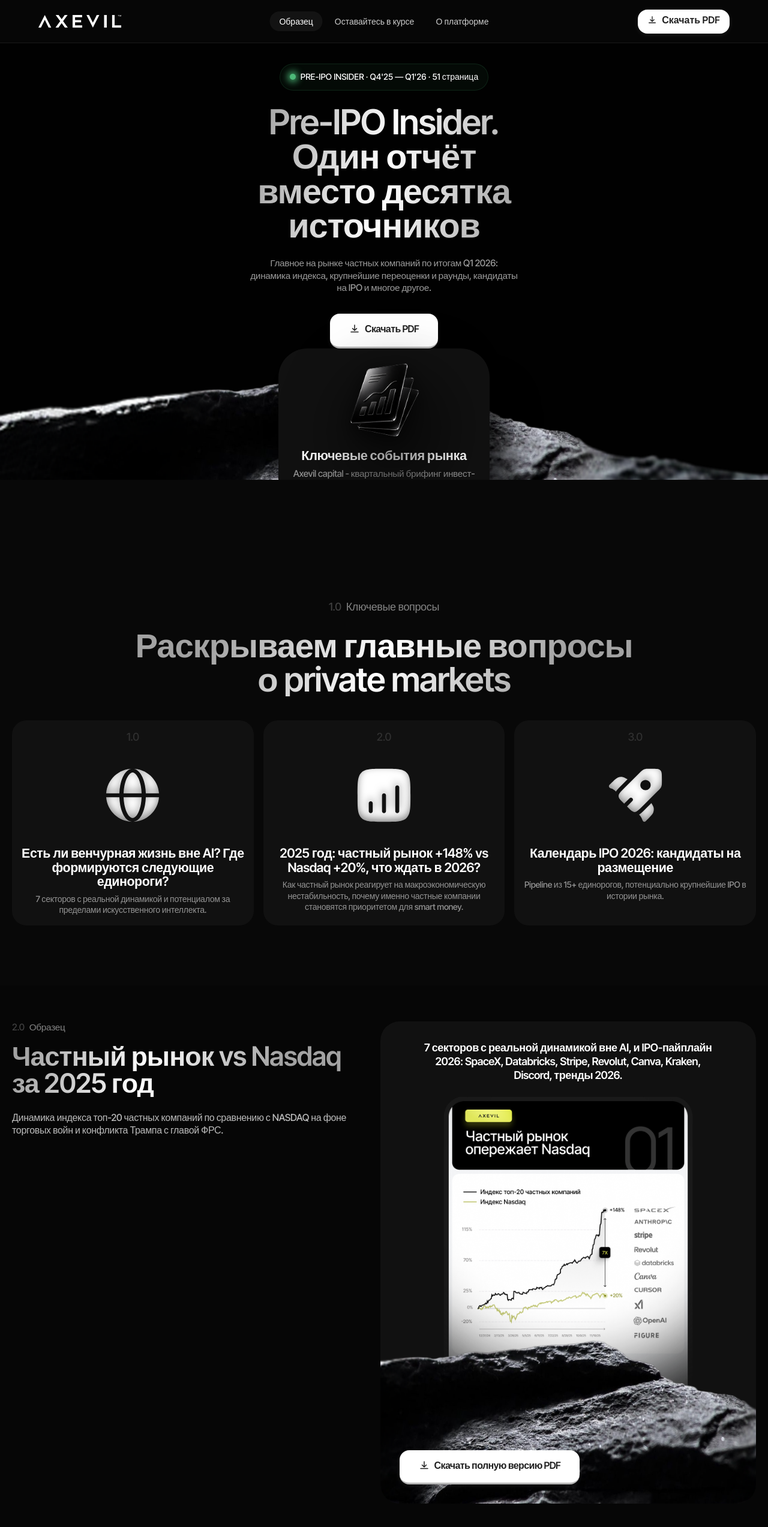
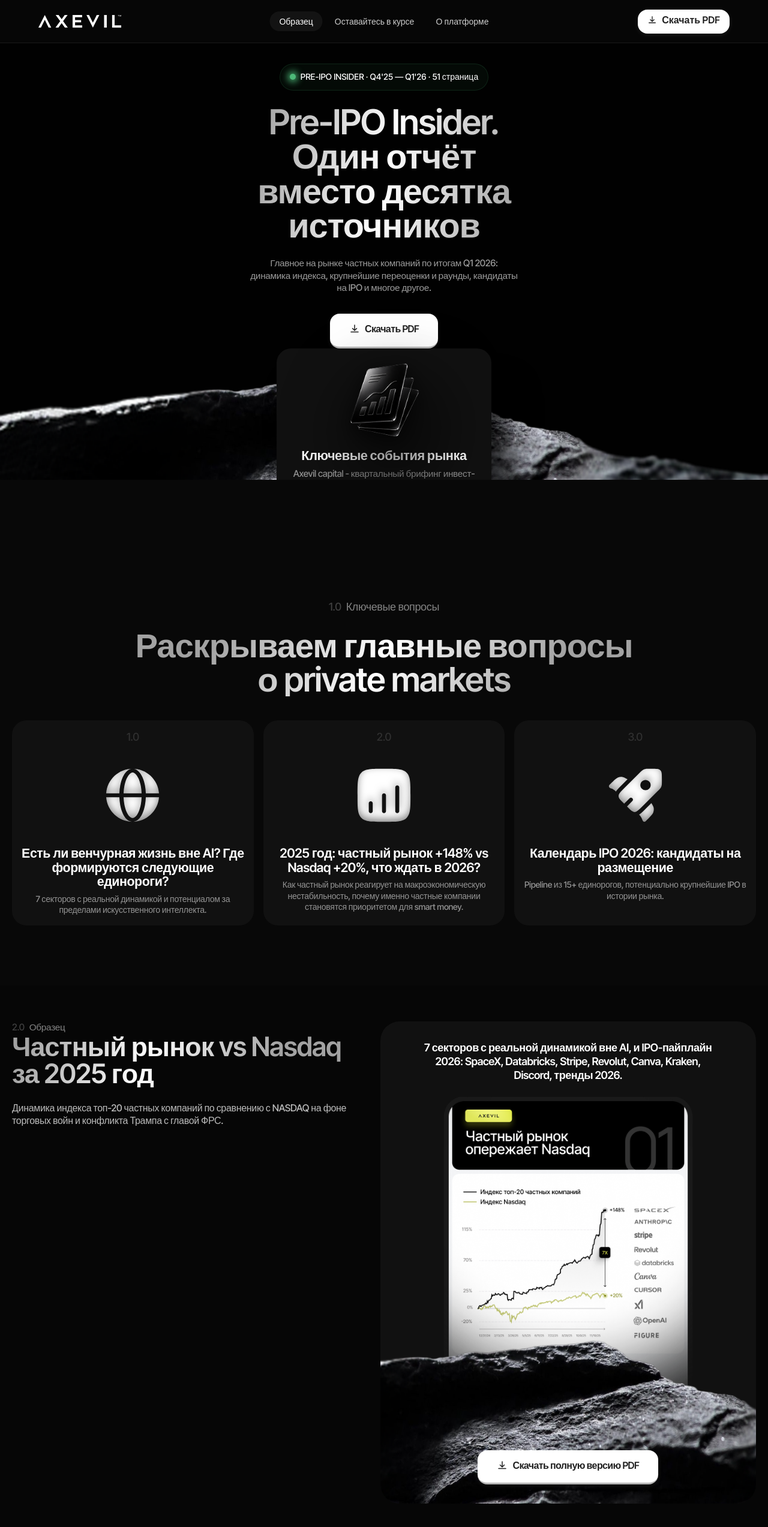
Before and after one commit to marketingwtf135/marketing-websites, a React (Vite) app in the folder axevil-pdf-page/: page / in a window 1280 px wide. Shown: the top 2546 px of the page at 60% size. Built offline with nearby package versions, Linux system fonts and the light colour scheme; the HTML template or start-up script is replaced by a standard one.

Commit message:
fix: PS1 card 520px+1.5rem radius, PS3 left col space-between, CTA centered
Co-Authored-By: Claude Sonnet 4.6 <noreply@anthropic.com>

```diff
--- a/axevil-pdf-page/src/pages/pdf-sections/PS1Hero.tsx
+++ b/axevil-pdf-page/src/pages/pdf-sections/PS1Hero.tsx
@@ -59,7 +59,6 @@ export default function PS1Hero() {
             flexDirection: 'column',
             alignItems: 'center',
             gap: 'clamp(1rem, 2.5vw, 2rem)',
-            width: '100%',
           }}
         >
           {/* Badge + headline block */}
@@ -143,7 +142,7 @@ export default function PS1Hero() {
         <div
           style={{
             display: 'flex',
-            width: 'clamp(18rem, 28vw, 22rem)',
+            width: 'clamp(18rem, 28vw, 32.5rem)',   /* 520px desktop */
             maxWidth: 'calc(100% - 2rem)',
             padding: '1.5rem',
             flexDirection: 'column',
@@ -151,7 +150,7 @@ export default function PS1Hero() {
             alignItems: 'center',
             gap: '1rem',
             background: '#111',
-            borderRadius: '3rem',
+            borderRadius: '1.5rem',              /* 24px */
             filter: 'drop-shadow(2rem 4rem 1.5rem rgba(0,0,0,0.8))',
             marginBottom: '2.5rem',
             overflow: 'visible',
--- a/axevil-pdf-page/src/pages/pdf-sections/PS3Preview.tsx
+++ b/axevil-pdf-page/src/pages/pdf-sections/PS3Preview.tsx
@@ -26,7 +26,7 @@ export default function PS3Preview() {
           style={{
             flex: '1 1 0', minWidth: 0,
             display: 'flex', flexDirection: 'column',
-            gap: '1rem',
+            justifyContent: 'space-between',  /* eyebrow top, H2 bottom */
             width: '100%', height: '100%',
           }}
         >
@@ -122,7 +122,7 @@ export default function PS3Preview() {
           />
 
           {/* CTA button (z=11) */}
-          <div style={{ position: 'relative', zIndex: 11 }}>
+          <div style={{ position: 'relative', zIndex: 11, display: 'flex', justifyContent: 'center' }}>
             <PDFCtaButton className="w-full sm:w-auto">
               Скачать полную версию PDF
             </PDFCtaButton>
```
